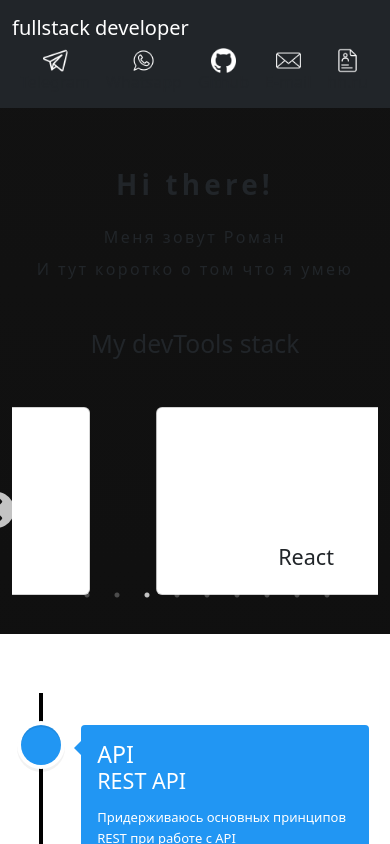
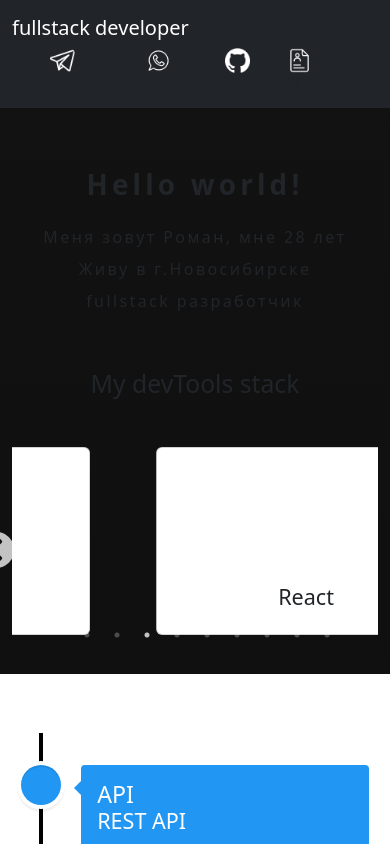
Before and after one commit to RomanK75/frontend, a React (Vite) app: page / in a window 390 px wide. Shown: the top 844 px of the page. Built offline with nearby package versions, Linux system fonts and the light colour scheme.

Commit message:
hello world

```diff
--- a/src/components/About/About.tsx
+++ b/src/components/About/About.tsx
@@ -1,12 +1,25 @@
 import Nodemap from '../Nodemap/Nodemap';
+import { useState, useEffect } from 'react';
 
 const About = () => {
+  const [width, setWidth] = useState(window.innerWidth);
+  useEffect(() => {
+    const handleResize = () => setWidth(window.innerWidth);
+    window.addEventListener('resize', handleResize);
+    return () => window.removeEventListener('resize', handleResize);
+  }, []);
+
+  const isMobile = width < 768;
   return (
     <div className="container hero mt-5">
       <div className="typewriter-container text-center">
-        <h1 className=" typewriter line1 mb-4">Hi there!</h1>
-        <p className=" text-break typewriter line2 mb-2">Меня зовут Роман</p>
-        <p className=" text-break typewriter line3">И тут коротко о том что я умею</p>
+        <h1 className=" typewriter line1 mb-4">Hello world!</h1>
+        <p className=" text-break typewriter line2 mb-2">Меня зовут Роман, мне 28 лет</p>
+        {isMobile ? <div className="mb-2" >
+          <p className=" text-break typewriter line3 mb-2">Живу в г.Новосибирске</p>
+          <p className=" text-break typewriter line4">fullstack разработчик</p>
+        </div> :
+          <p className=" text-break typewriter line3">Живу в г.Новосибирске, fullstack разработчик</p>}
       </div>
       <div className="row">
         <Nodemap />
--- a/src/components/Navbar/Navbar.tsx
+++ b/src/components/Navbar/Navbar.tsx
@@ -14,7 +14,7 @@ const Navbar = () => {
               className="rounded mx-auto d-block"
               style={{ width: '25px' }}
             />
-            <h6>Telegram</h6>
+            <h6>@mytth_75</h6>
           </a>
           <a
             id="whatsapp-link"
@@ -37,14 +37,6 @@ const Navbar = () => {
             />
             <h6>Github</h6>
           </a>
-          <a href="https://mytth75@gmail.com" target="_blank" className="nav-link mx-2">
-            <img
-              src={getImageUrl('mail.png')}
-              className="rounded mx-auto d-block"
-              style={{ width: '25px' }}
-            />
-            <h6>E-mail</h6>
-          </a>
           <a
             href="https://novosibirsk.hh.ru/resume/5b946b5aff0c8cbaf70039ed1f7158655a5452"
             target="_blank"
--- a/src/css/style.css
+++ b/src/css/style.css
@@ -88,7 +88,7 @@ body {
   letter-spacing: .15em;
   visibility: hidden;
   animation:
-    typing 3.5s steps(40, end) forwards,
+    typing 2.5s steps(40, end) forwards,
     blink-caret 1.5s step-start ;
 
 
@@ -106,11 +106,14 @@ body {
 }
 
 .line2 {
-  animation-delay: 2s
+  animation-delay: 1s
 }
 
 .line3 {
-  animation-delay: 3s
+  animation-delay: 2.1s
+}
+.line4 {
+  animation-delay: 3.5s
 }
 
 
```
